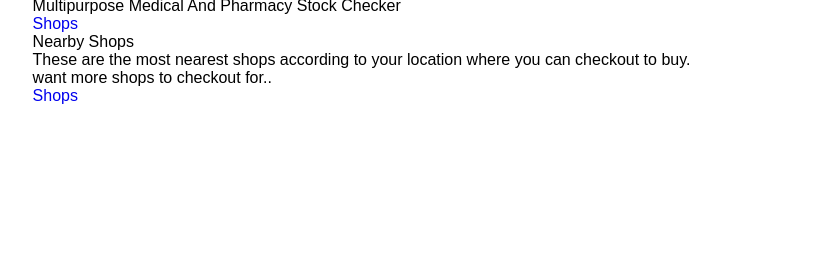
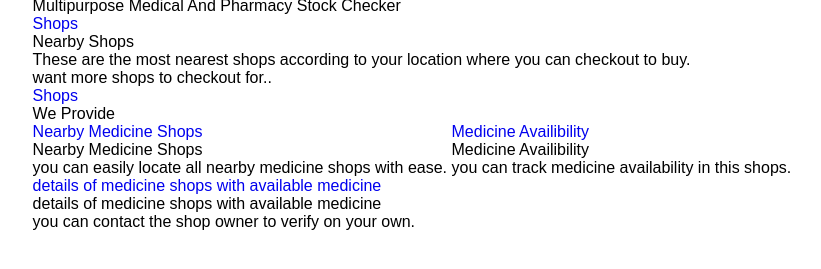
Before and after one commit to AniketShrirao/MedicalHub, a plain HTML site: page index.html in a window 1280 px wide. Shown: the part 51-320 px from the top of the page, without its empty margins (57-878 px from the left). Drawn offline with Linux system fonts and the light colour scheme.

Commit message:
we provide section completed

```diff
--- a/index.html
+++ b/index.html
@@ -32,10 +32,10 @@
         </h1>
         <ul class="header-side-links">
           <li>
-            <a href="£fixme" title="Login">Login</a>
+            <a href="#fixme" title="Login">Login</a>
           </li>
           <li>
-            <a href="£fixme" title="Shops">Shops</a>
+            <a href="#fixme" title="Shops">Shops</a>
           </li>
         </ul>
       </div>
@@ -43,14 +43,14 @@
     <!--header section start-->
     <!--main section start-->
     <main>
-      <section class="banner">
+      <div class="banner">
         <div class="wrapper">
           <div class="banner-content">
             <p>Multipurpose Medical And Pharmacy Stock Checker</p>
-            <a href="£fixme" title="Shops">Shops</a>
+            <a href="#fixme" title="Shops">Shops</a>
           </div>
         </div>
-      </section>
+      </div>
       <section class="current-city-shops">
         <div class="wrapper">
           <h2> Nearby Shops</h2>
@@ -58,7 +58,29 @@
           <ul class="shops">
             <li class="last">
               <h3>want more shops to checkout for..</h3>
-              <a href="£fixme" title="Shops">Shops</a>
+              <a href="#fixme" title="Shops">Shops</a>
+            </li>
+          </ul>
+        </div>
+      </section>
+      <section class="we-provide">
+        <div class="wrapper">
+          <h2>We Provide</h2>
+          <ul>
+            <li>
+              <a href="#fixme" title="Nearby Medicine Shops">Nearby Medicine Shops</a>
+              <h4>Nearby Medicine Shops</h4>
+              <p>you can easily locate all nearby medicine shops with ease.</p>
+            </li>
+            <li>
+              <a href="#fixme" title="Medicine Availibility">Medicine Availibility</a>
+              <h4>Medicine Availibility</h4>
+              <p>you can track medicine availability in this shops.</p>
+            </li>
+            <li>
+              <a href="#fixme" title="details of medicine shops with available medicine">details of medicine shops with available medicine</a>
+              <h4>details of medicine shops with available medicine</h4>
+              <p>you can contact the shop owner to verify on your own.</p>
             </li>
           </ul>
         </div>
```
